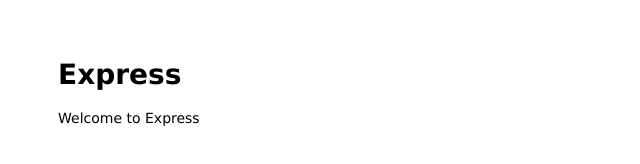
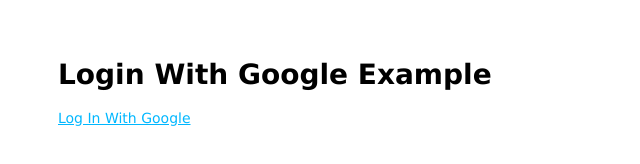
Before and after one commit to vaguilar25/fermentorReact, a website: page public/index.html in a window 1280 px wide. Shown: the whole page, without its empty margins (0-640 px from the left). Drawn offline with Linux system fonts and the light colour scheme.

Commit message:
login with google link

```diff
--- a/public/index.html
+++ b/public/index.html
@@ -6,8 +6,9 @@
 </head>
 
 <body>
-  <h1>Express</h1>
-  <p>Welcome to Express</p>
+  <h1>Login With Google Example</h1>
+
+  <a href="/auth/google">Log In With Google</a>
 </body>
 
 </html>
```
